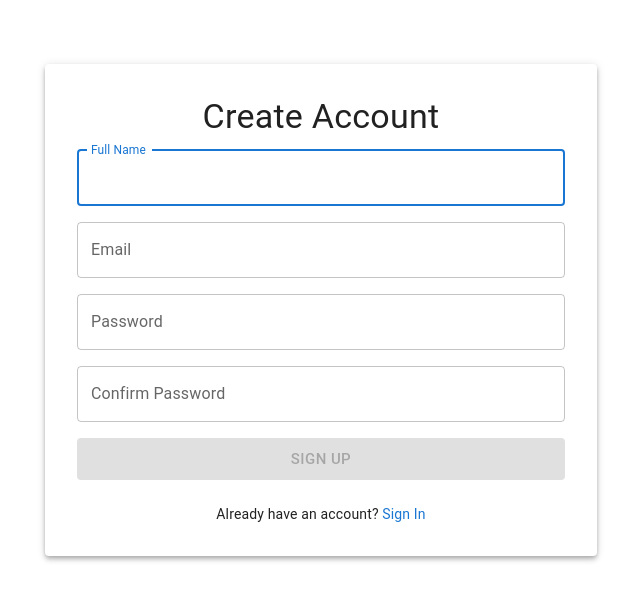
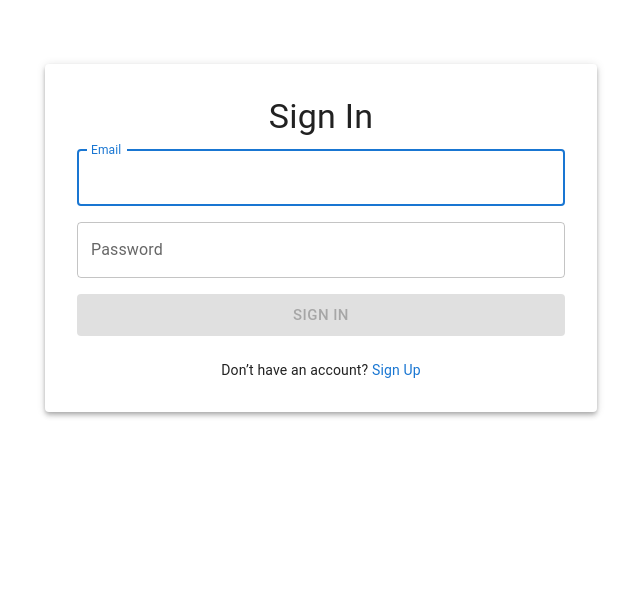
Before and after one commit to Hetal9Desai/React-Practical6-e-commerce-app, a React (Vite) app: page / in a window 1280 px wide. Shown: the top 600 px of the page, without its empty margins (319-959 px from the left). Built offline with nearby package versions, Linux system fonts and the light colour scheme.

Commit message:
Fix: Fix the bug related code

```diff
--- a/src/App.tsx
+++ b/src/App.tsx
@@ -8,7 +8,7 @@ const App = () => {
     <AuthProvider>
       <Router>
         <Routes>
-          <Route path="/" element={<Signup />} /> {/* Show Sign Up first */}
+          <Route path="/" element={<Signin />} />
           <Route path="/signup" element={<Signup />} />
           <Route path="/signin" element={<Signin />} />
         </Routes>
--- a/src/components/AuthContext.tsx
+++ b/src/components/AuthContext.tsx
@@ -31,7 +31,7 @@ export const AuthProvider: React.FC<{ children: ReactNode }> = ({ children }) =>
   const login = async (email: string, password: string) => {
     const raw = localStorage.getItem('users');
     const users: User[] = raw ? JSON.parse(raw) : [];
-    const found = users.find(u => u.email === email && u.password === password);
+    const found = users.find(user => user.email === email && user.password === password);
     if (!found) {
       return Promise.reject(new Error('Invalid email or password'));
     }
--- a/src/main.tsx
+++ b/src/main.tsx
@@ -1,5 +1,4 @@
 import { createRoot } from 'react-dom/client';
-
 import App from './App.tsx';
 
 createRoot(document.getElementById('root')!).render(<App />);
```
